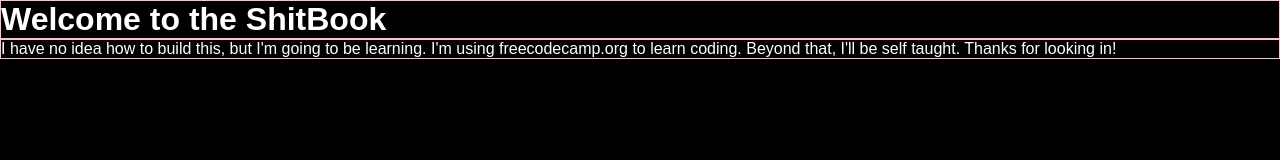
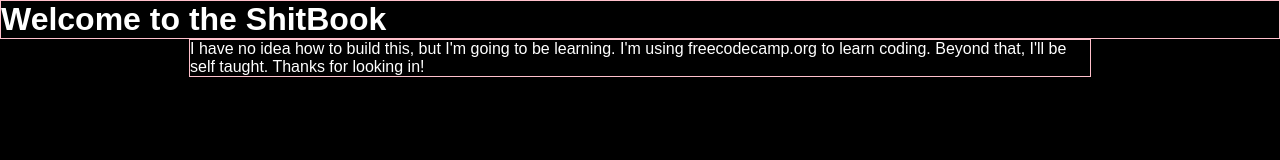
Before and after one commit to evansryan/shitbook, a plain HTML site: page index.html in a window 1280 px wide. Drawn offline with Linux system fonts and the light colour scheme.

Commit message:
css update

```diff
--- a/css/stylesheet.css
+++ b/css/stylesheet.css
@@ -7,13 +7,15 @@ body {
 }
 
 .welcome {
-    margin: auto;
+    margin: 0 auto;
     font-family: Arial, Helvetica, sans-serif;
     border: 1px solid pink;
 }
 
 .intro {
-    margin: auto;
+    margin: 0 auto;
     font-family: Arial, Helvetica, sans-serif;
     border: 1px solid pink;
+    max-width: 900px;
+    min-width: 300px;
 }
```
